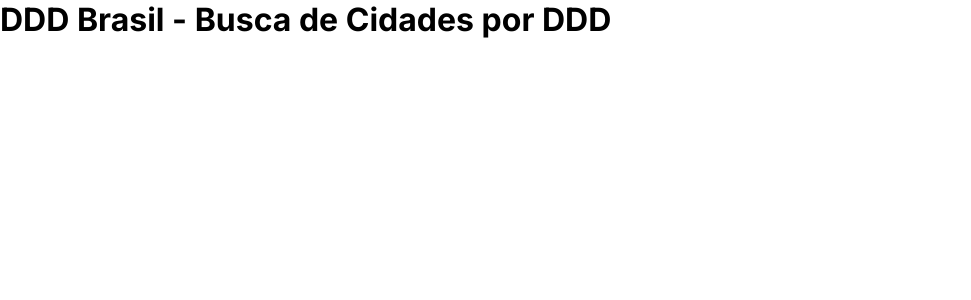
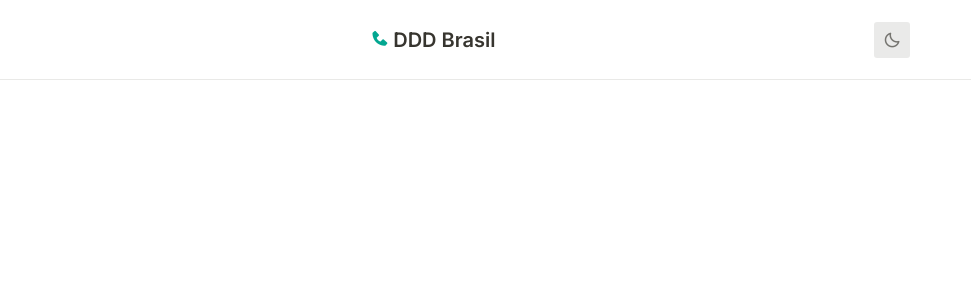
Before and after one commit to henrique013/ddd, a React (Vite) app: page / in a window 1280 px wide. Shown: the top 300 px of the page, without its empty margins (0-971 px from the left). Built offline with nearby package versions, Linux system fonts and the light colour scheme.

Commit message:
Add header draft

```diff
--- a/index.html
+++ b/index.html
@@ -1,12 +1,11 @@
+<!-- TODO: remove "light-mode" class -->
 <!doctype html>
-<html lang="pt-br">
+<html lang="pt-br" class="light-mode">
   <head>
     <meta charset="UTF-8" />
     <link rel="icon" type="image/svg+xml" href="/favicon.svg" />
     <meta name="viewport" content="width=device-width, initial-scale=1.0" />
     <title>DDD Brasil - Busca de Cidades por DDD</title>
-    <!-- Font Awesome -->
-    <link rel="stylesheet" href="https://cdnjs.cloudflare.com/ajax/libs/font-awesome/4.7.0/css/font-awesome.min.css" />
   </head>
   <body>
     <div id="root"></div>
--- a/src/components/App/App.tsx
+++ b/src/components/App/App.tsx
@@ -1,9 +1,9 @@
+import Header from '@/components/Header/Header'
+
 function App() {
   return (
     <>
-      <header>
-        <h1>DDD Brasil - Busca de Cidades por DDD</h1>
-      </header>
+      <Header />
     </>
   )
 }
--- /dev/null
+++ b/src/components/Header/Header.module.css
@@ -0,0 +1,25 @@
+.header {
+  height: 80px;
+  padding: 1rem;
+  background-color: var(--color-bg-secondary);
+  border-bottom: 1px solid var(--color-border);
+  transition:
+    background-color 0.3s ease,
+    border-color 0.3s ease;
+}
+
+.header :global(.container) {
+  justify-content: space-between;
+  align-items: center;
+}
+
+.title {
+  font-size: 1.25rem;
+  font-weight: 600;
+  color: var(--color-text-primary);
+}
+
+.title i {
+  color: var(--color-accent);
+  margin-right: 0.2rem;
+}
--- /dev/null
+++ b/src/components/Header/Header.tsx
@@ -0,0 +1,17 @@
+import styles from '@/components/Header/Header.module.css'
+import HeaderToggle from '@/components/Header/HeaderToggle'
+
+function Header() {
+  return (
+    <header className={styles.header}>
+      <div className="container">
+        <h1 className={styles.title}>
+          <i className="bx bxs-phone"></i>DDD Brasil
+        </h1>
+        <HeaderToggle />
+      </div>
+    </header>
+  )
+}
+
+export default Header
--- /dev/null
+++ b/src/components/Header/HeaderToggle.module.css
@@ -0,0 +1,22 @@
+.themeToggle {
+  background-color: var(--color-toggle-bg);
+  border: none;
+  width: 36px;
+  height: 36px;
+  border-radius: 3px;
+  display: flex;
+  align-items: center;
+  justify-content: center;
+  cursor: pointer;
+  transition: background-color 0.3s ease;
+}
+
+.themeToggle:hover {
+  background-color: var(--color-toggle-bg--hover);
+}
+
+.themeToggle i {
+  font-size: 18px;
+  color: var(--color-text-secondary);
+  transition: color 0.3s ease;
+}
--- /dev/null
+++ b/src/components/Header/HeaderToggle.tsx
@@ -0,0 +1,14 @@
+import styles from '@/components/Header/HeaderToggle.module.css'
+
+function HeaderToggle() {
+  return (
+    <button id="themeToggle" className={styles.themeToggle} aria-label="Alternar modo escuro">
+      {/* Moon icon (for light mode) */}
+      <i id="moonIcon" className="bx bx-moon"></i>
+      {/* Sun icon (for dark mode) */}
+      <i id="sunIcon" className="bx bx-sun hidden"></i>
+    </button>
+  )
+}
+
+export default HeaderToggle
--- a/src/index.css
+++ b/src/index.css
@@ -1,4 +1,5 @@
 @import url('https://fonts.googleapis.com/css2?family=Inter:ital,opsz,wght@0,14..32,100..900;1,14..32,100..900&display=swap');
+@import url('https://unpkg.com/boxicons@2.1.4/css/boxicons.min.css');
 
 :root {
   --font-family: 'Inter', sans-serif;
@@ -41,3 +42,19 @@
   box-sizing: border-box;
   font-family: var(--font-family);
 }
+
+.container {
+  width: 100%;
+  height: 100%;
+  max-width: 540px;
+  margin: 0 auto;
+  display: flex;
+}
+
+.hidden {
+  display: none;
+}
+
+body {
+  line-height: 1.5;
+}
```
Also changed, not shown: public/favicon.svg, src/components/App/App.module.css (added).
